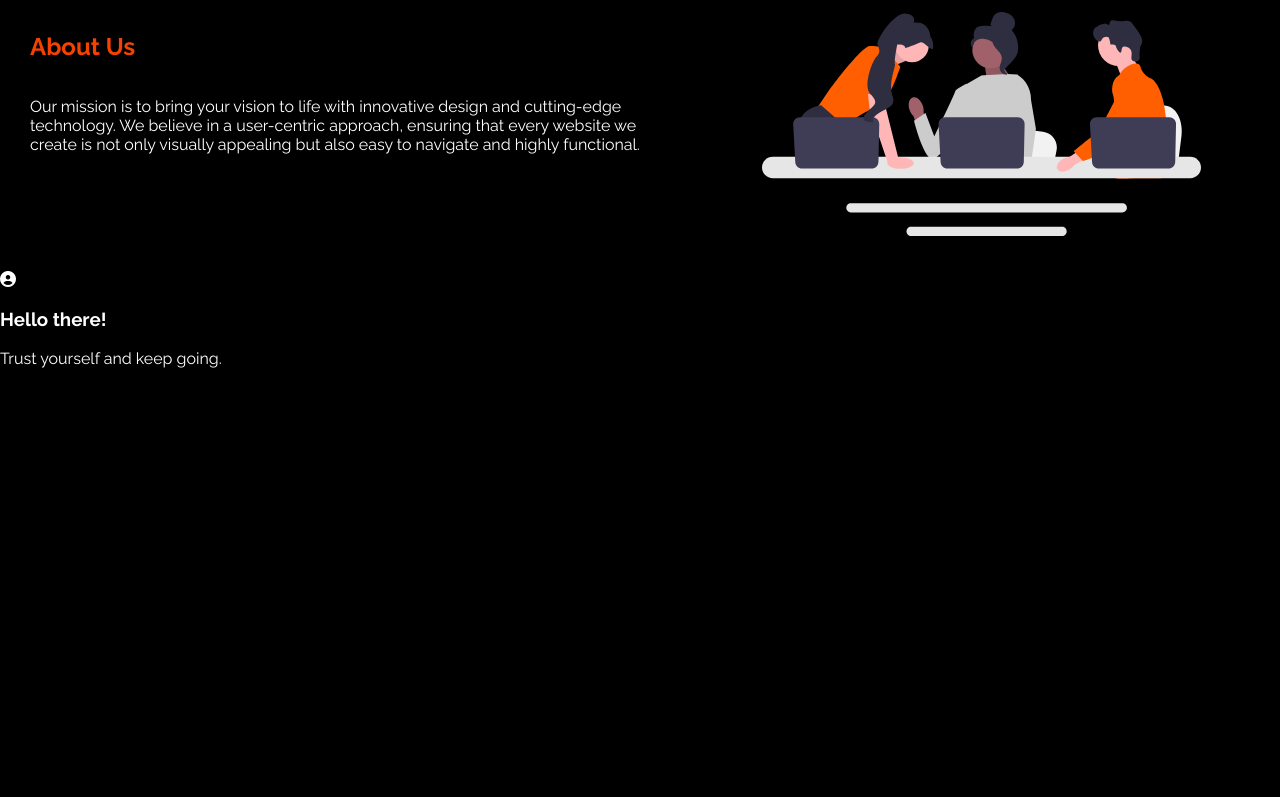
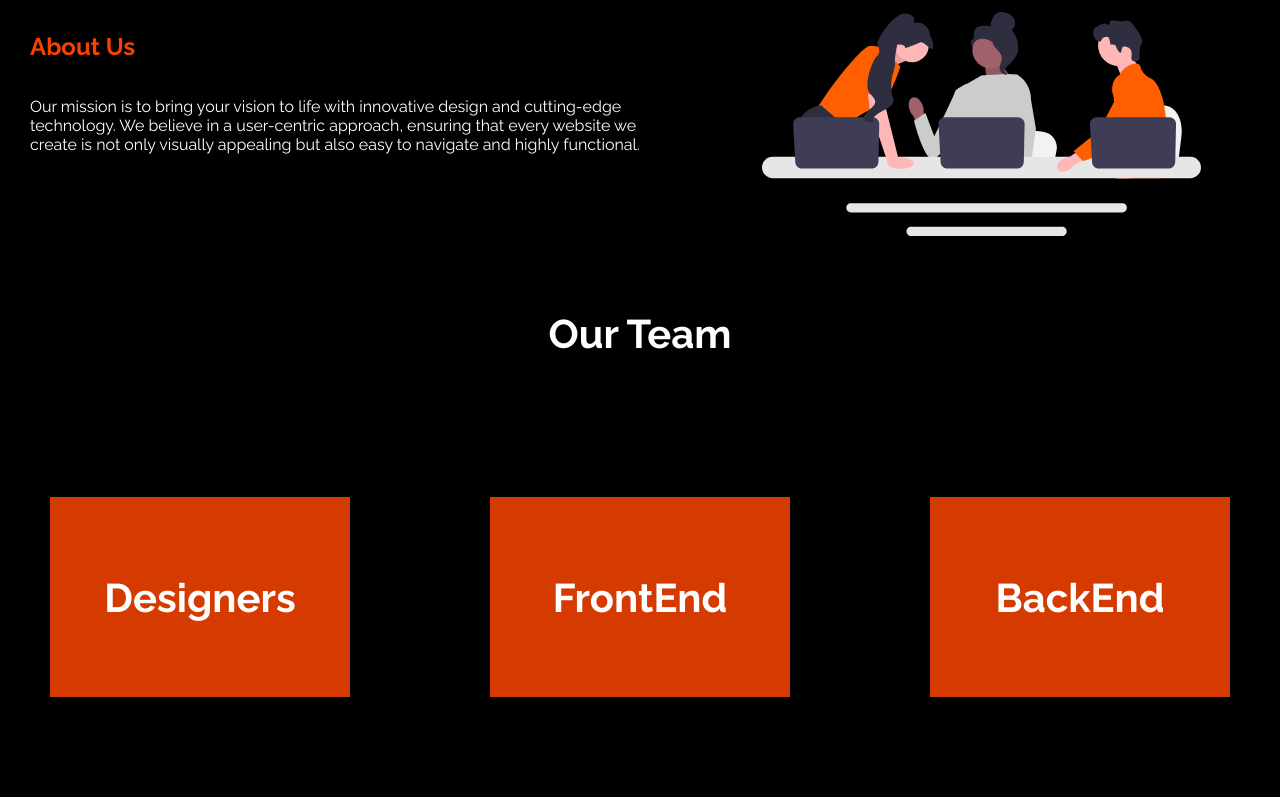
Before and after one commit to momenw2/webology, a plain HTML site: page index.html in a window 1280 px wide. Shown: the part 933-1730 px from the top of the page. Before the commit the page ends 1317 px from the top, so only its background shows below. Drawn offline with Linux system fonts and the light colour scheme; a web font is replaced by a local one.

Commit message:
Added Team Cards

```diff
--- a/index.html
+++ b/index.html
@@ -58,21 +58,68 @@
       </div>
     </div>
 
+    <div class="teamContainer">
+      <h3>Our Team</h3>
+    </div>
+
     <div class="container">
       <div class="card">
         <div class="slide slide1">
           <div class="content">
             <div class="icon">
-              <i class="fa fa-user-circle" aria-hidden="true"></i>
+              <!-- <i class="fa fa-user-circle" aria-hidden="true">Designers</i> -->
+              <h4>Designers</h4>
             </div>
           </div>
         </div>
 
         <div class="slide slide2">
           <div class="content">
-            <h3>Hello there!</h3>
+            <!-- <h3>Hello there!</h3> -->
+            <p>Amr</p>
+            <p>Bassem</p>
+            <p>Osama</p>
+            <!-- <p>Trust yourself and keep going.</p> -->
+          </div>
+        </div>
+      </div>
 
-            <p>Trust yourself and keep going.</p>
+      <div class="card">
+        <div class="slide slide1">
+          <div class="content">
+            <div class="icon">
+              <h4>FrontEnd</h4>
+            </div>
+          </div>
+        </div>
+
+        <div class="slide slide2">
+          <div class="content">
+            <!-- <h3>Hello there!</h3> -->
+            <p>Momen</p>
+            <p>Omar</p>
+            <p>Hamouda</p>
+
+            <!-- <p>Trust yourself and keep going.</p> -->
+          </div>
+        </div>
+      </div>
+
+      <div class="card">
+        <div class="slide slide1">
+          <div class="content">
+            <div class="icon">
+              <h4>BackEnd</h4>
+            </div>
+          </div>
+        </div>
+
+        <div class="slide slide2">
+          <div class="content">
+            <!-- <h3>Hello there!</h3> -->
+            <p>Ali</p>
+            <p>Ahmed</p>
+            <p>Yousef</p>
           </div>
         </div>
       </div>
--- a/style.css
+++ b/style.css
@@ -207,3 +207,153 @@ header {
 .aboutUsLeftBox {
   padding-right: 90px;
 }
+
+/* ################## */
+
+.container {
+  display: flex;
+  flex-direction: row;
+  justify-content: space-between;
+  padding: 0 50px;
+}
+
+.container .card .icon {
+  position: absolute;
+
+  top: 0;
+
+  left: 0;
+
+  width: 100%;
+
+  height: 100%;
+
+  background: rgb(213, 58, 1);
+}
+
+.icon {
+  display: flex;
+  justify-content: center;
+  align-items: center;
+}
+
+.icon h4 {
+  font-size: 40px;
+}
+
+.container .card .icon .fa {
+  position: absolute;
+
+  top: 50%;
+
+  left: 50%;
+
+  transform: translate(-50%, -50%);
+
+  font-size: 80px;
+
+  color: #fff;
+}
+
+.container .card .slide {
+  width: 300px;
+
+  height: 200px;
+
+  transition: 0.5s;
+}
+
+.container .card .slide.slide1 {
+  position: relative;
+
+  display: flex;
+
+  justify-content: center;
+
+  align-items: center;
+
+  z-index: 1;
+
+  transition: 0.7s;
+
+  transform: translateY(100px);
+}
+
+.container .card:hover .slide.slide1 {
+  transform: translateY(0px);
+}
+
+.container .card .slide.slide2 {
+  position: relative;
+
+  display: flex;
+
+  justify-content: center;
+
+  align-items: center;
+
+  padding: 20px;
+
+  box-sizing: border-box;
+
+  transition: 0.8s;
+
+  transform: translateY(-100px);
+
+  box-shadow: 0 20px 40px rgba(0, 0, 0, 0.4);
+}
+
+.container .card:hover .slide.slide2 {
+  transform: translateY(0);
+}
+
+.container .card .slide.slide2::after {
+  content: "";
+
+  position: absolute;
+
+  width: 30px;
+
+  height: 4px;
+
+  bottom: 15px;
+
+  left: 50%;
+
+  left: 50%;
+
+  transform: translateX(-50%);
+
+  background: rgb(213, 58, 1);
+}
+
+.container .card .slide.slide2 .content p {
+  margin: 0;
+
+  padding: 0;
+
+  /* text-align: center; */
+
+  color: white;
+}
+
+.container .card .slide.slide2 .content h3 {
+  margin: 0 0 10px 0;
+
+  padding: 0;
+
+  font-size: 24px;
+
+  text-align: center;
+
+  color: white;
+}
+
+.teamContainer {
+  display: flex;
+  justify-content: center;
+}
+
+.teamContainer h3 {
+  font-size: 40px;
+}
```
